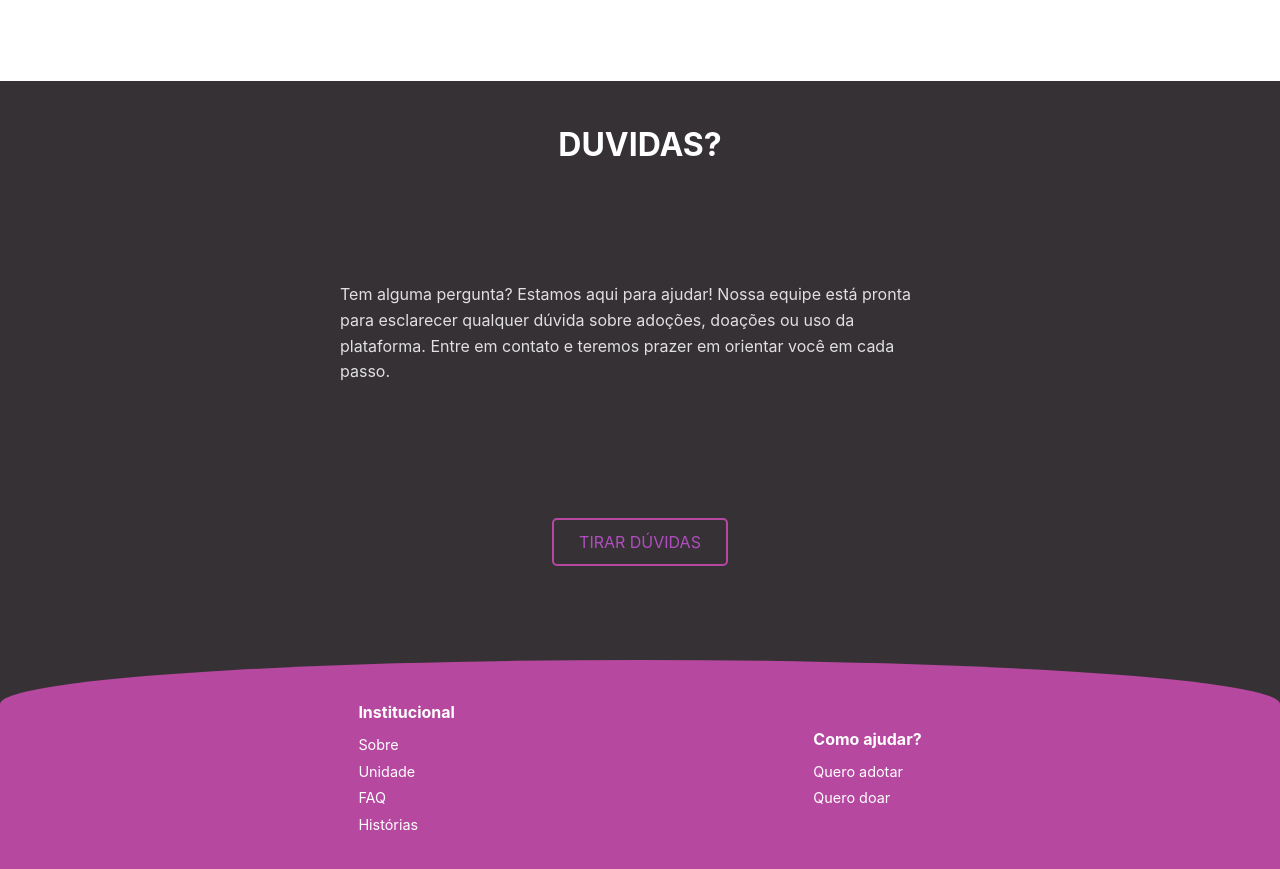
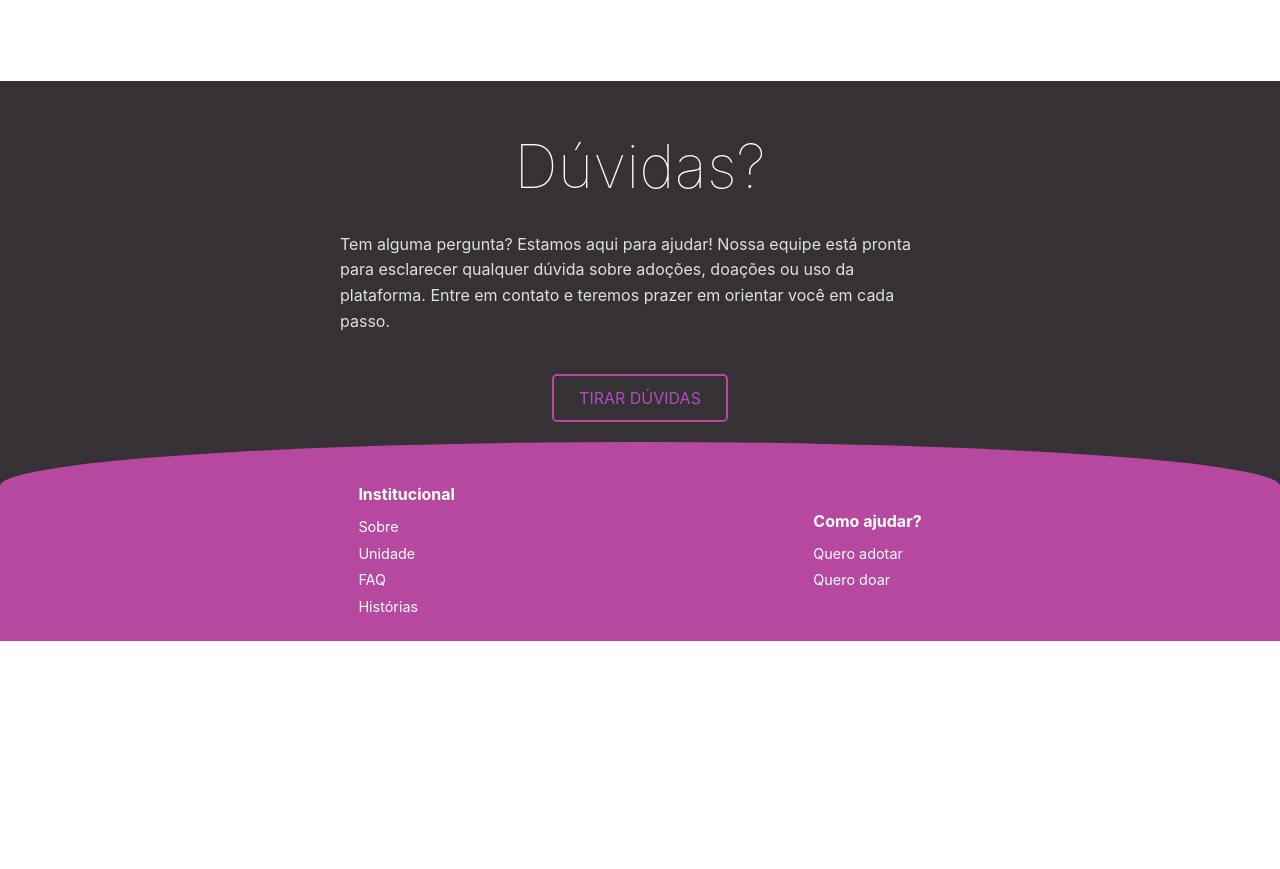
Before and after one commit to LucasFSouza552/frontend-web-pet, a React (Vite) app: page / in a window 1280 px wide. Shown: the part 2240-3109 px from the top of the page. After the commit the page ends 2881 px from the top, so only its background shows below. Built offline with nearby package versions, Linux system fonts and the light colour scheme.

Commit message:
feat: enhance DuvidasSection layout and styling for improved user experience

```diff
--- a/src/features/home/components/FooterSection.tsx
+++ b/src/features/home/components/FooterSection.tsx
@@ -3,17 +3,17 @@ import Section from "../../../shared/styles/SectionStyle";
 
 export default function DuvidasSection() {
   return (
-    <Section>
+    <Section height="70dvh">
       <FooterContainer>
-
-        <Title>DUVIDAS?</Title>
+        <ContentQuestions>
+          <Title>Dúvidas?</Title>
           <Description>
             Tem alguma pergunta? Estamos aqui para ajudar!
             Nossa equipe está pronta para esclarecer qualquer dúvida sobre adoções, doações ou uso da plataforma.
             Entre em contato e teremos prazer em orientar você em cada passo.
           </Description>
           <Button>TIRAR DÚVIDAS</Button>
-
+        </ContentQuestions>
         <FooterCurve>
           <FooterColumn>
             <FooterTitle>Institucional</FooterTitle>
@@ -34,6 +34,13 @@ export default function DuvidasSection() {
   );
 }
 
+const ContentQuestions = styled.div`
+  display: flex;
+  flex-direction: column;
+  justify-content: center;
+  align-items: center;
+`;
+
 const FooterContainer = styled.div`
   display: flex;
   align-items: center;
@@ -46,8 +53,8 @@ const FooterContainer = styled.div`
 `;
 
 const Title = styled.h2`
-  font-size: 2rem;
-  font-weight: bold;
+  font-size: 3.8rem;
+  font-weight: lighter;
   margin-bottom: 20px;
   color: white;
 `;
@@ -64,6 +71,7 @@ const Button = styled.button`
   background: transparent;
   color: #b14ebf;
   padding: 10px 25px;
+  margin-bottom: 20px;
   font-size: 1rem;
   border-radius: 5px;
   cursor: pointer;
```
Lines whose indentation alone changed are shown as unchanged.
